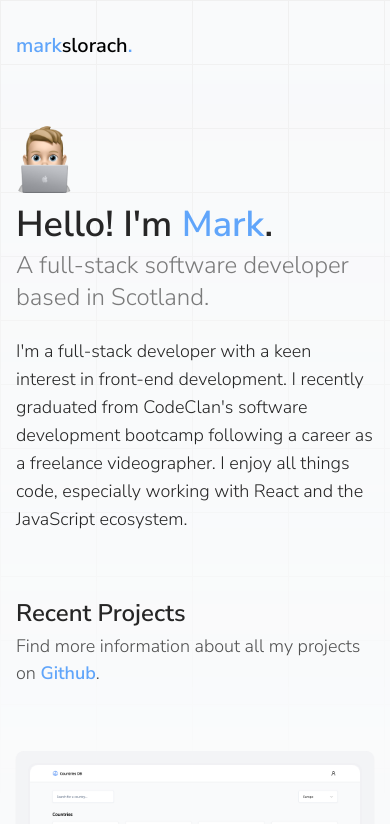
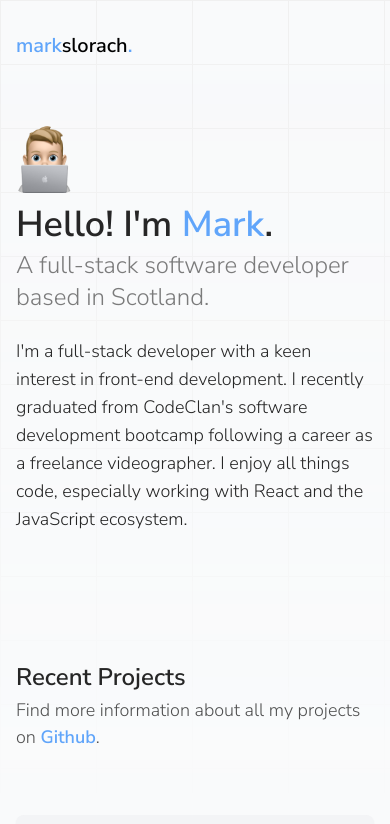
Before and after one commit to markslorach/markslorach.com, a Next.js app: page / in a window 390 px wide. Shown: the top 824 px of the page. Built offline with nearby package versions, Linux system fonts and the light colour scheme.

Commit message:
hero padding

```diff
--- a/app/components/Hero.tsx
+++ b/app/components/Hero.tsx
@@ -2,7 +2,7 @@ import Image from "next/image";
 
 const Hero = () => {
   return (
-    <section className="pb-16 md:pb-32">
+    <section className="pb-32">
       <Image
         src="/images/avatar.png"
         alt="Avatar"
```
